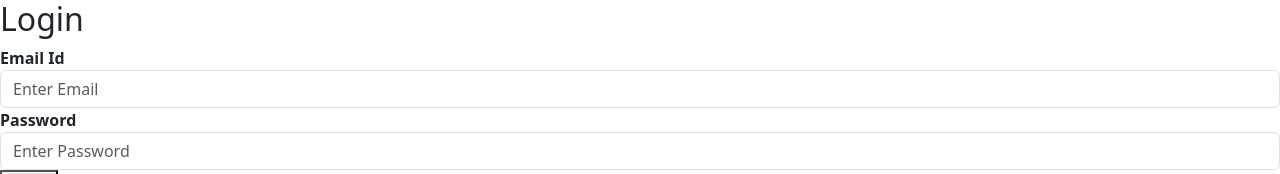
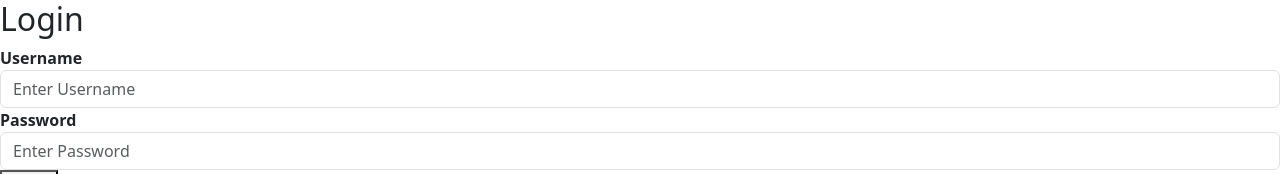
Before and after one commit to sudheerachl/frontend-project, a React (Vite) app: page /#/login-user in a window 1280 px wide. Shown: the top 174 px of the page. Built offline with nearby package versions, Linux system fonts and the light colour scheme.

Commit message:
Update user-login.jsx

```diff
--- a/src/user/user-login.jsx
+++ b/src/user/user-login.jsx
@@ -6,7 +6,7 @@ import { useNavigate } from 'react-router-dom';
 
 
 const Loginuser = () => {
-    const [email, setEmail] = useState();
+    const [username, setUsername] = useState();
     const [password, setPassword] = useState();
     const navigate = useNavigate();
 
@@ -36,15 +36,15 @@ const Loginuser = () => {
                     <h2 >Login</h2>
                     <form onSubmit={handleSubmit}>
                         <div >
-                            <label htmlFor="exampleInputEmail1" >
-                                <strong>Email Id</strong>
+                            <label htmlFor="exampleInputUsername1" >
+                                <strong>Username</strong>
                             </label>
                             <input
-                                type="email"
-                                placeholder="Enter Email"
+                                type="username"
+                                placeholder="Enter Username"
                                 className="form-control"
-                                id="exampleInputEmail1"
-                                onChange={(event) => setEmail(event.target.value)}
+                                id="exampleInputUsername1"
+                                onChange={(event) => setUsername(event.target.value)}
                                 required
                             />
                         </div>
```
